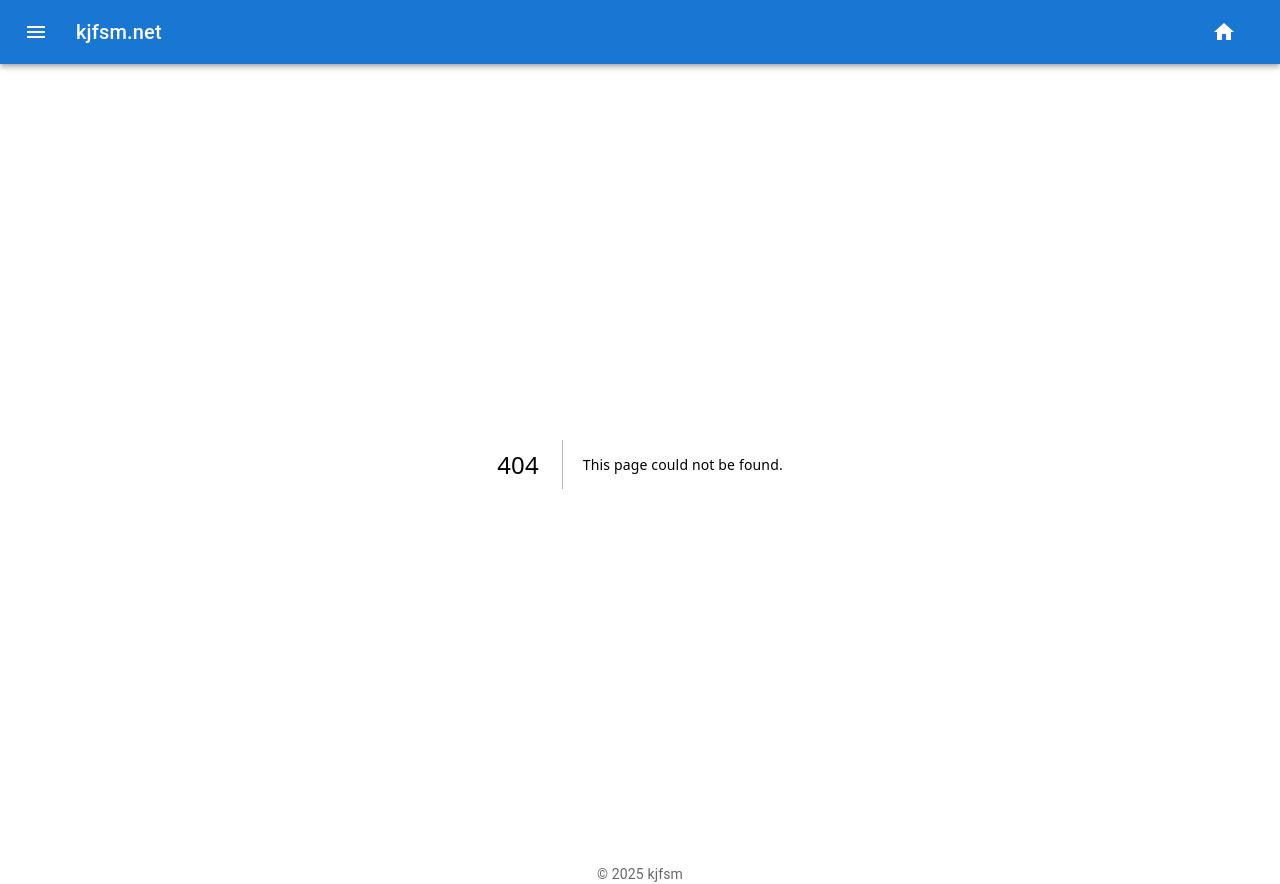
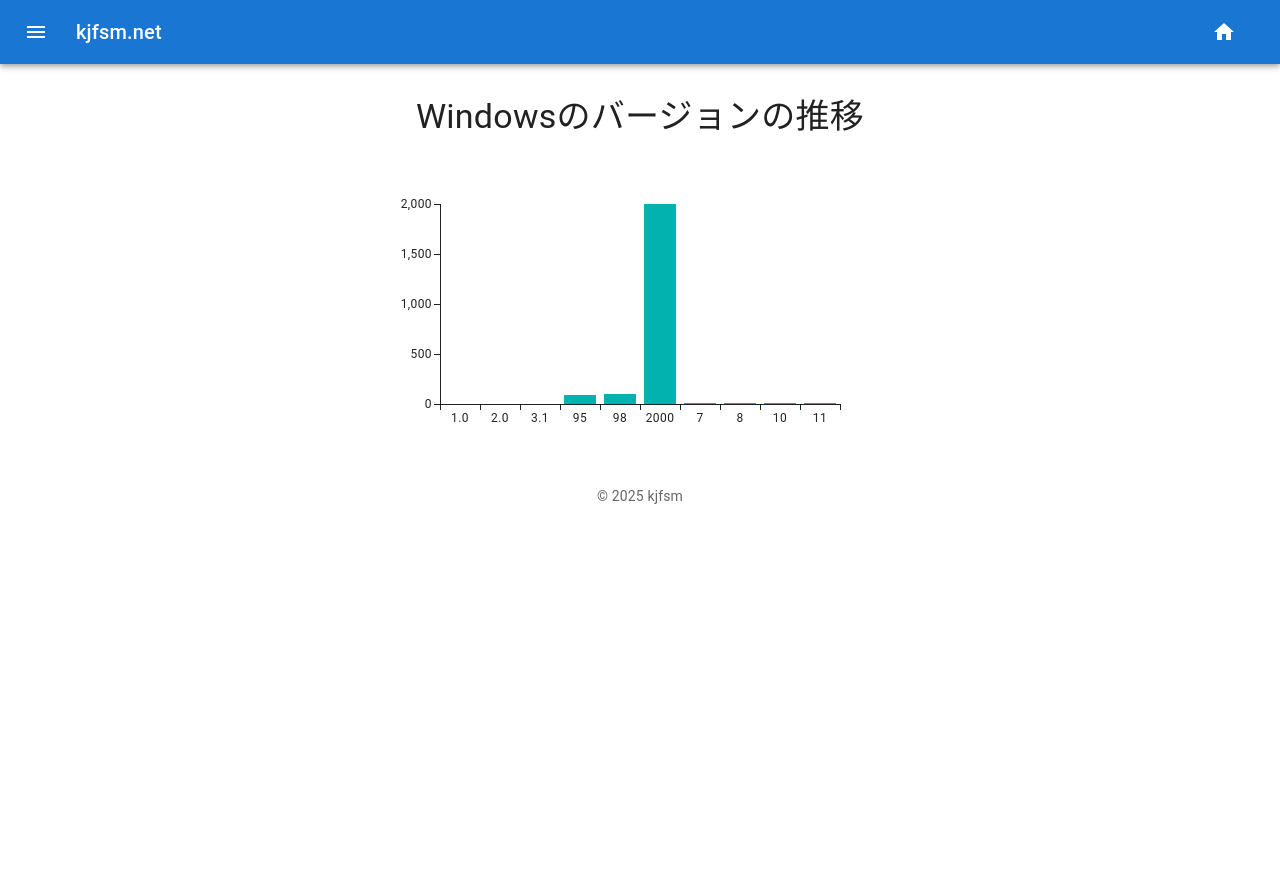
Before and after one commit to kjfsm/kjfsm.github.io, a Next.js app: page /windows in a window 1280 px wide. Before the commit this address had no page. After the commit the page ends 800 px from the top, so only its background shows below. Built offline with nearby package versions, Linux system fonts and the light colour scheme; what @mui/material-nextjs would draw is missing.

Commit message:
Add Windows page and update Drawer component for navigation

```diff
--- a/package.json
+++ b/package.json
@@ -15,6 +15,7 @@
     "@mui/icons-material": "^6.4.3",
     "@mui/material": "^6.4.3",
     "@mui/material-nextjs": "^6.4.3",
+    "@mui/x-charts": "^7.26.0",
     "next": "15.1.6",
     "react": "^19.0.0",
     "react-dom": "^19.0.0"
--- /dev/null
+++ b/src/app/windows/page.tsx
@@ -0,0 +1,51 @@
+"use client";
+import Box from "@mui/material/Box";
+import Typography from "@mui/material/Typography";
+import { BarChart } from "@mui/x-charts";
+import * as React from "react";
+
+export default function Windows() {
+  const uData = [1, 2, 3.1, 95, 98, 2000, 7, 8, 10, 11];
+  const xLabels = [
+    "1.0",
+    "2.0",
+    "3.1",
+    "95",
+    "98",
+    "2000",
+    "7",
+    "8",
+    "10",
+    "11",
+  ];
+
+  return (
+    <>
+      <Box
+        sx={{
+          my: 4,
+          display: "flex",
+          flexDirection: "column",
+          justifyContent: "center",
+          alignItems: "center",
+        }}
+      >
+        <Typography variant="h4" component="h1" sx={{ mb: 2 }}>
+          Windowsのバージョンの推移
+        </Typography>
+
+        <BarChart
+          xAxis={[{ scaleType: "band", data: xLabels }]}
+          series={[
+            {
+              data: uData,
+              type: "bar",
+            },
+          ]}
+          width={500}
+          height={300}
+        />
+      </Box>
+    </>
+  );
+}
--- a/src/components/Drawer.tsx
+++ b/src/components/Drawer.tsx
@@ -2,6 +2,7 @@
 import EmojiPeopleIcon from "@mui/icons-material/EmojiPeople";
 import HomeIcon from "@mui/icons-material/Home";
 import MenuIcon from "@mui/icons-material/Menu";
+import WindowIcon from "@mui/icons-material/Window";
 import { IconButton } from "@mui/material";
 import Box from "@mui/material/Box";
 import Divider from "@mui/material/Divider";
@@ -24,6 +25,7 @@
   const menuList = [
     { icon: <HomeIcon />, text: "ホーム", path: "/" },
     { icon: <EmojiPeopleIcon />, text: "自分について", path: "/about" },
+    { icon: <WindowIcon />, text: "Windows", path: "/windows" },
   ];
 
   const DrawerList = (
```
Also changed, not shown: 1 other file (tests, documents, lock files or other folders).
